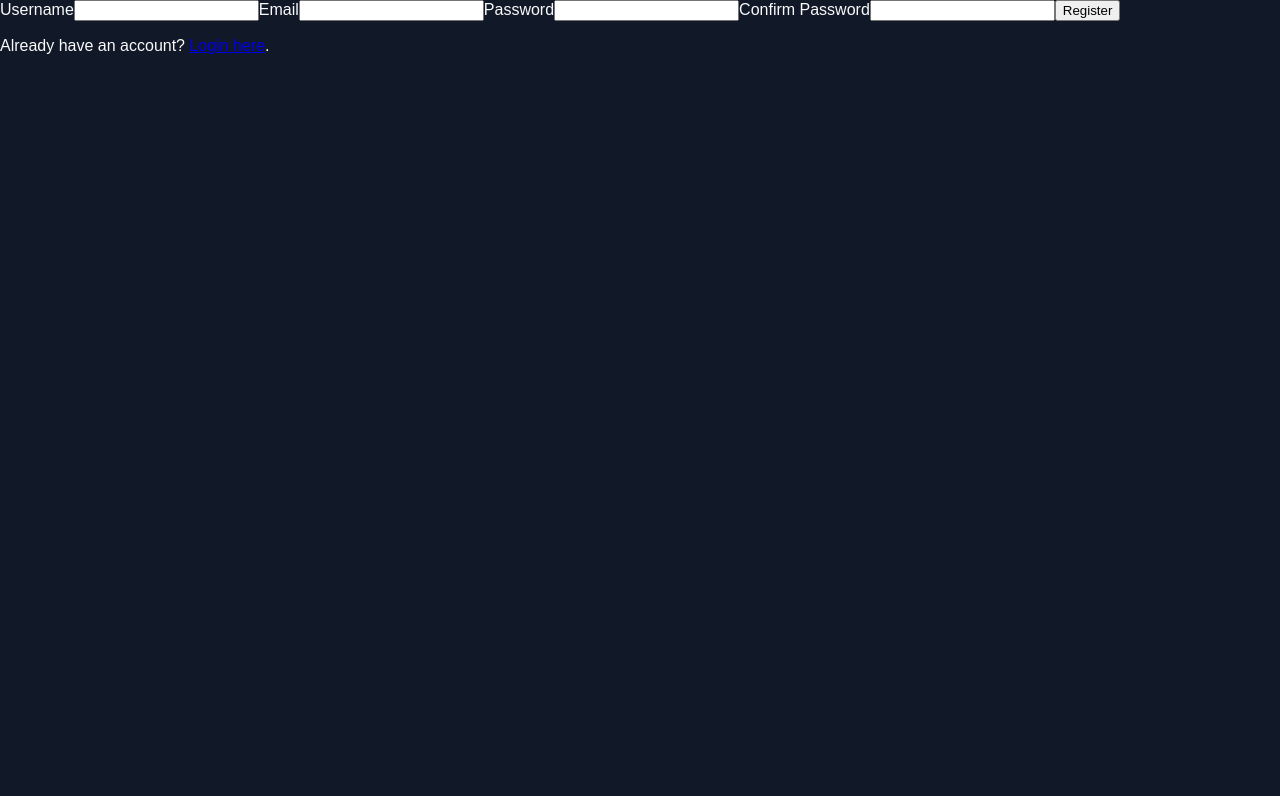
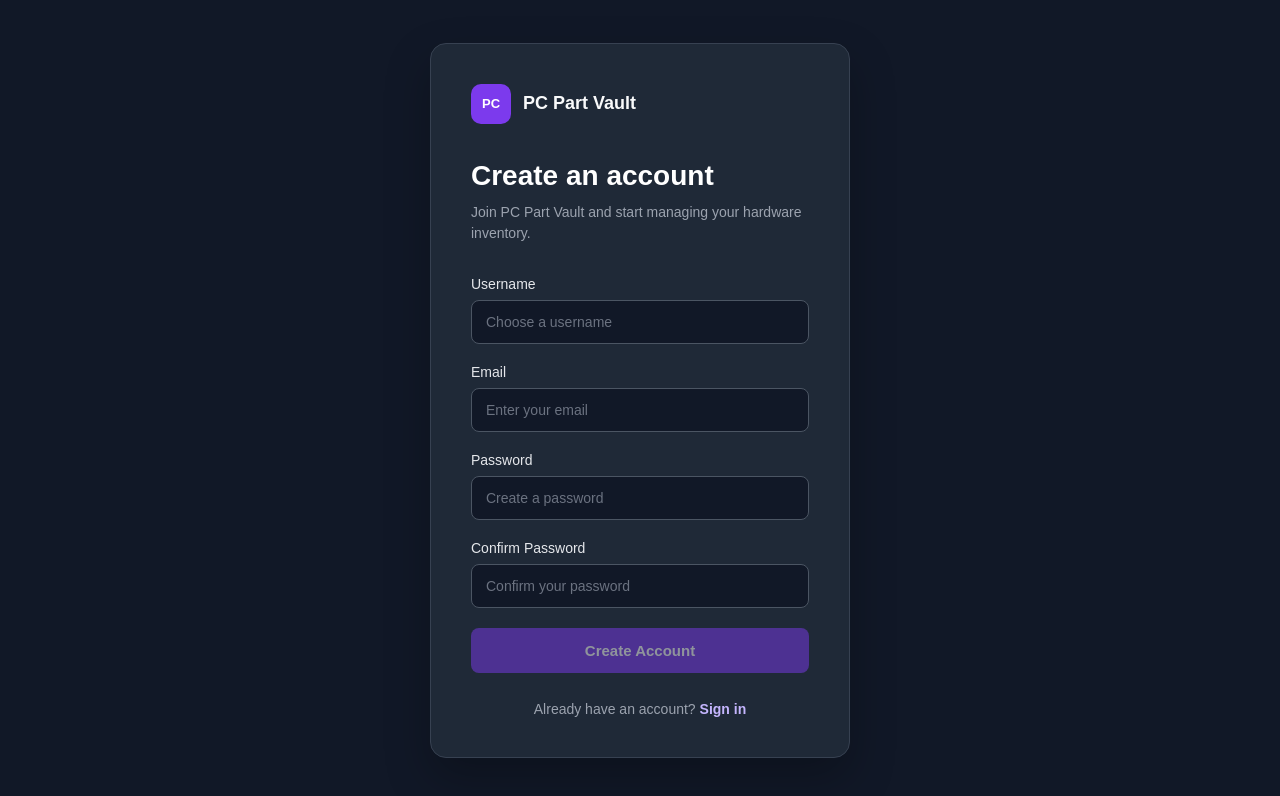
Before and after one commit to AlbertoLewis-971820/PC-Parts-Inventory, an Angular app in the folder frontend/: page /register in a window 1280 px wide. Shown: the top 796 px of the page. Built offline with nearby package versions, Linux system fonts and the light colour scheme.

Commit message:
fix: redesigned the login and register pages

```diff
--- a/frontend/src/app/component/auth/login/login.css
+++ b/frontend/src/app/component/auth/login/login.css
@@ -0,0 +1,156 @@
+
+.login-page {
+  min-height: 100vh;
+  display: flex;
+  justify-content: center;
+  align-items: center;
+  padding: 24px;
+  background: #111827;
+  font-family: Arial, sans-serif;
+}
+
+.login-card {
+  width: 100%;
+  max-width: 420px;
+  padding: 40px;
+  background: #1f2937;
+  border: 1px solid #374151;
+  border-radius: 16px;
+  box-shadow: 0 20px 45px rgba(0, 0, 0, 0.25);
+  box-sizing: border-box;
+}
+
+.brand {
+  display: flex;
+  align-items: center;
+  gap: 12px;
+  margin-bottom: 36px;
+  color: #f9fafb;
+  font-size: 18px;
+  font-weight: 700;
+}
+
+.brand-icon {
+  width: 40px;
+  height: 40px;
+  display: flex;
+  align-items: center;
+  justify-content: center;
+  background: #7c3aed;
+  color: white;
+  border-radius: 10px;
+  font-size: 13px;
+  font-weight: 700;
+}
+
+.login-header h1 {
+  margin: 0 0 10px;
+  color: #ffffff;
+  font-size: 28px;
+}
+
+.login-header p {
+  margin: 0 0 32px;
+  color: #9ca3af;
+  font-size: 14px;
+  line-height: 1.5;
+}
+
+.form-group {
+  display: flex;
+  flex-direction: column;
+  gap: 8px;
+  margin-bottom: 22px;
+}
+
+.form-group label {
+  color: #e5e7eb;
+  font-size: 14px;
+  font-weight: 500;
+}
+
+.form-group input {
+  width: 100%;
+  padding: 13px 14px;
+  box-sizing: border-box;
+  background: #111827;
+  color: #ffffff;
+  border: 1px solid #4b5563;
+  border-radius: 8px;
+  font-size: 14px;
+  transition: border-color 0.2s, box-shadow 0.2s;
+}
+
+.form-group input:focus {
+  outline: none;
+  border-color: #a78bfa;
+  box-shadow: 0 0 0 3px rgba(167, 139, 250, 0.15);
+}
+
+.form-group input::placeholder {
+  color: #6b7280;
+}
+
+.login-button {
+  width: 100%;
+  padding: 14px;
+  background: #7c3aed;
+  border: none;
+  border-radius: 8px;
+  color: white;
+  font-size: 15px;
+  font-weight: 600;
+  cursor: pointer;
+  transition: background 0.2s;
+}
+
+.login-button:hover {
+  background: #6d28d9;
+}
+
+.login-button:disabled {
+  opacity: 0.6;
+  cursor: not-allowed;
+}
+
+.login-button:focus-visible {
+  outline: 3px solid #c4b5fd;
+  outline-offset: 3px;
+}
+
+.error-message {
+  margin-bottom: 18px;
+  padding: 12px;
+  background: rgba(239, 68, 68, 0.1);
+  border: 1px solid #ef4444;
+  border-radius: 8px;
+  color: #fca5a5;
+  font-size: 13px;
+}
+
+.register-link {
+  margin: 28px 0 0;
+  text-align: center;
+  color: #9ca3af;
+  font-size: 14px;
+}
+
+.register-link a {
+  color: #c4b5fd;
+  font-weight: 600;
+  text-decoration: none;
+}
+
+.register-link a:hover {
+  text-decoration: underline;
+}
+
+@media (max-width: 480px) {
+  .login-card {
+    padding: 28px 22px;
+  }
+
+  .login-header h1 {
+    font-size: 24px;
+  }
+}
--- a/frontend/src/app/component/auth/login/login.html
+++ b/frontend/src/app/component/auth/login/login.html
@@ -1,23 +1,56 @@
+<div class="login-page">
+  <div class="login-card">
+    <div class="brand">
+      <div class="brand-icon">PC</div>
+      <span>PC Part Vault</span>
+    </div>
+
+    <div class="login-header">
+      <h1>Welcome back</h1>
+      <p>Sign in to manage your PC parts inventory.</p>
+    </div>
+
     <form (ngSubmit)="login()">
+      <div class="form-group">
         <label for="username">Username</label>
         <input
           [(ngModel)]="username"
+          autocomplete="username"
           id="username"
           name="username"
+          placeholder="Enter your username"
+          required
           type="text"
-  >
+        />
+      </div>
 
+      <div class="form-group">
         <label for="password">Password</label>
         <input
           [(ngModel)]="password"
+          autocomplete="current-password"
           id="password"
           name="password"
+          placeholder="Enter your password"
+          required
           type="password"
-  >
+        />
+      </div>
 
+      @if (errorMessage()) {
+      <div class="error-message" role="alert">
+        {{ errorMessage() }}
+      </div>
+      }
 
-  <button type="submit">Login</button>
-  @if (errorMessage()) {
-  <p>{{ errorMessage() }}</p>
-  }
+      <button [disabled]="isLoading()" class="login-button" type="submit">
+        {{ isLoading() ? 'Signing In...' : 'Sign In'}}
+      </button>
     </form>
+
+    <p class="register-link">
+      Don't have an account?
+      <a href="/register">Create an account</a>
+    </p>
+  </div>
+</div>
--- a/frontend/src/app/component/auth/login/login.ts
+++ b/frontend/src/app/component/auth/login/login.ts
@@ -13,17 +13,19 @@ export class Login {
   username: string = '';
   password: string = '';
   errorMessage = signal('');
+  isLoading = signal(false);
 
   constructor(private authService: AuthService, private router: Router) { }
 
   login(): void {
+    if (this.isLoading()) return;
+    this.isLoading.set(true);
     this.errorMessage.set('');
     // Implement login logic here
     const loginRequest: LoginRequest = {
       username: this.username,
       password: this.password
     };
-
 
      this.authService.getCsrfToken().subscribe({
        next: () => {
@@ -39,22 +41,23 @@ export class Login {
                error: (error) => {
                  console.error('Failed to retrieve CSRF token:', error);
                  this.errorMessage.set('Login successful, but failed to retrieve CSRF token. Please try again.');
+                 this.isLoading.set(false);
                }
              });
            },
            error: (error) => {
              console.error('Login failed:', error);
              this.errorMessage.set('Login failed. Please check your username and password.');
+             this.isLoading.set(false);
            }
          });
        },
        error: (error) => {
          console.error('Failed to retrieve CSRF token:', error);
          this.errorMessage.set('Failed to retrieve CSRF token. Please try again.');
+         this.isLoading.set(false);
        }
      });
-
-
   }
 
 }
--- a/frontend/src/app/component/auth/register/register.css
+++ b/frontend/src/app/component/auth/register/register.css
@@ -0,0 +1,157 @@
+
+.register-page {
+  min-height: 100vh;
+  display: flex;
+  justify-content: center;
+  align-items: center;
+  padding: 24px;
+  background: #111827;
+  font-family: Arial, sans-serif;
+  box-sizing: border-box;
+}
+
+.register-card {
+  width: 100%;
+  max-width: 420px;
+  padding: 40px;
+  background: #1f2937;
+  border: 1px solid #374151;
+  border-radius: 16px;
+  box-shadow: 0 20px 45px rgba(0, 0, 0, 0.25);
+  box-sizing: border-box;
+}
+
+.brand {
+  display: flex;
+  align-items: center;
+  gap: 12px;
+  margin-bottom: 36px;
+  color: #f9fafb;
+  font-size: 18px;
+  font-weight: 700;
+}
+
+.brand-icon {
+  width: 40px;
+  height: 40px;
+  display: flex;
+  align-items: center;
+  justify-content: center;
+  background: #7c3aed;
+  color: white;
+  border-radius: 10px;
+  font-size: 13px;
+  font-weight: 700;
+}
+
+.register-header h1 {
+  margin: 0 0 10px;
+  color: #ffffff;
+  font-size: 28px;
+}
+
+.register-header p {
+  margin: 0 0 32px;
+  color: #9ca3af;
+  font-size: 14px;
+  line-height: 1.5;
+}
+
+.form-group {
+  display: flex;
+  flex-direction: column;
+  gap: 8px;
+  margin-bottom: 20px;
+}
+
+.form-group label {
+  color: #e5e7eb;
+  font-size: 14px;
+  font-weight: 500;
+}
+
+.form-group input {
+  width: 100%;
+  padding: 13px 14px;
+  box-sizing: border-box;
+  background: #111827;
+  color: #ffffff;
+  border: 1px solid #4b5563;
+  border-radius: 8px;
+  font-size: 14px;
+  transition: border-color 0.2s, box-shadow 0.2s;
+}
+
+.form-group input:focus {
+  outline: none;
+  border-color: #a78bfa;
+  box-shadow: 0 0 0 3px rgba(167, 139, 250, 0.15);
+}
+
+.form-group input::placeholder {
+  color: #6b7280;
+}
+
+.register-button {
+  width: 100%;
+  padding: 14px;
+  background: #7c3aed;
+  border: none;
+  border-radius: 8px;
+  color: white;
+  font-size: 15px;
+  font-weight: 600;
+  cursor: pointer;
+  transition: background 0.2s;
+}
+
+.register-button:hover:not(:disabled) {
+  background: #6d28d9;
+}
+
+.register-button:disabled {
+  opacity: 0.5;
+  cursor: not-allowed;
+}
+
+.register-button:focus-visible {
+  outline: 3px solid #c4b5fd;
+  outline-offset: 3px;
+}
+
+.error-message {
+  margin-bottom: 18px;
+  padding: 12px;
+  background: rgba(239, 68, 68, 0.1);
+  border: 1px solid #ef4444;
+  border-radius: 8px;
+  color: #fca5a5;
+  font-size: 13px;
+}
+
+.login-link {
+  margin: 28px 0 0;
+  text-align: center;
+  color: #9ca3af;
+  font-size: 14px;
+}
+
+.login-link a {
+  color: #c4b5fd;
+  font-weight: 600;
+  text-decoration: none;
+}
+
+.login-link a:hover {
+  text-decoration: underline;
+}
+
+@media (max-width: 480px) {
+  .register-card {
+    padding: 28px 22px;
+  }
+
+  .register-header h1 {
+    font-size: 24px;
+  }
+}
--- a/frontend/src/app/component/auth/register/register.html
+++ b/frontend/src/app/component/auth/register/register.html
@@ -1,44 +1,91 @@
-<form (ngSubmit)="register()">
+<div class="register-page">
+  <div class="register-card">
+
+    <div class="brand">
+      <div class="brand-icon">PC</div>
+      <span>PC Part Vault</span>
+    </div>
+
+    <div class="register-header">
+      <h1>Create an account</h1>
+      <p>Join PC Part Vault and start managing your hardware inventory.</p>
+    </div>
+
+    <form #registerForm="ngForm" (ngSubmit)="register()">
+
+      <div class="form-group">
         <label for="username">Username</label>
         <input
           [(ngModel)]="username"
+          autocomplete="username"
           id="username"
           name="username"
+          placeholder="Choose a username"
           required
           type="text"
-  >
+        />
+      </div>
 
+      <div class="form-group">
         <label for="email">Email</label>
         <input
           [(ngModel)]="email"
+          autocomplete="email"
+          email
           id="email"
           name="email"
+          placeholder="Enter your email"
           required
           type="email"
-  >
+        />
+      </div>
 
+      <div class="form-group">
         <label for="password">Password</label>
         <input
           [(ngModel)]="password"
+          autocomplete="new-password"
           id="password"
           name="password"
+          placeholder="Create a password"
           required
           type="password"
-  >
+        />
+      </div>
 
+      <div class="form-group">
         <label for="confirmPassword">Confirm Password</label>
         <input
           [(ngModel)]="confirmPassword"
+          autocomplete="new-password"
           id="confirmPassword"
           name="confirmPassword"
+          placeholder="Confirm your password"
           required
           type="password"
+        />
+      </div>
+
+      @if (errorMessage()) {
+      <div class="error-message" role="alert">
+        {{ errorMessage() }}
+      </div>
+      }
+
+      <button
+        [disabled]="registerForm.invalid || isLoading()"
+        class="register-button"
+        type="submit"
       >
+        {{ isLoading() ? 'Creating Account...' : 'Create Account' }}
+      </button>
 
-  <button type="submit">Register</button>
-  @if (errorMessage()) {
-  <p>{{ errorMessage() }}</p>
-  }
     </form>
 
-<p> Already have an account? <a routerLink="/login">Login here</a>.</p>
+    <p class="login-link">
+      Already have an account?
+      <a routerLink="/login">Sign in</a>
+    </p>
+
+  </div>
+</div>
--- a/frontend/src/app/component/auth/register/register.ts
+++ b/frontend/src/app/component/auth/register/register.ts
@@ -2,7 +2,6 @@ import { Component, signal } from '@angular/core';
 import { FormsModule } from '@angular/forms';
 import { AuthService, RegisterRequest } from '../../../services/auth-service';
 import { Router, RouterLink } from '@angular/router';
-
 
 @Component({
   selector: 'app-register',
@@ -17,10 +16,11 @@ export class Register {
   password: string = '';
   confirmPassword: string = '';
   errorMessage = signal('');
-
+  isLoading = signal(false);
   constructor(private authService: AuthService, private router: Router) { }
 
   register(): void {
+    if (this.isLoading()) return;
     this.errorMessage.set('');
 
     const registerRequest: RegisterRequest = {
@@ -28,18 +28,16 @@ export class Register {
       email: this.email,
       password: this.password
     };
-
-
     // Check if password and confirmPassword match before making the registration request
     if (this.password !== this.confirmPassword) {
       this.errorMessage.set('Passwords do not match.');
       return;
     }
-
     // Retrieve CSRF token before making the registration request
     this.authService.getCsrfToken().subscribe({
       next: () => {
         console.log('CSRF token retrieved successfully');
+        this.isLoading.set(true);
         // Proceed with registration after successfully retrieving the CSRF token
         this.authService.register(registerRequest).subscribe({
           next: (user) => {
@@ -49,12 +47,14 @@ export class Register {
           error: (error) => {
             console.error('Registration failed:', error);
             this.errorMessage.set('Registration failed. Please try again.');
+            this.isLoading.set(false);
           }
         });
       },
       error: (error) => {
         console.error('Failed to retrieve CSRF token:', error);
         this.errorMessage.set('Failed to retrieve CSRF token. Please try again.');
+        this.isLoading.set(false);
       }
     });
   }
```
Lines whose indentation alone changed are shown as unchanged.
